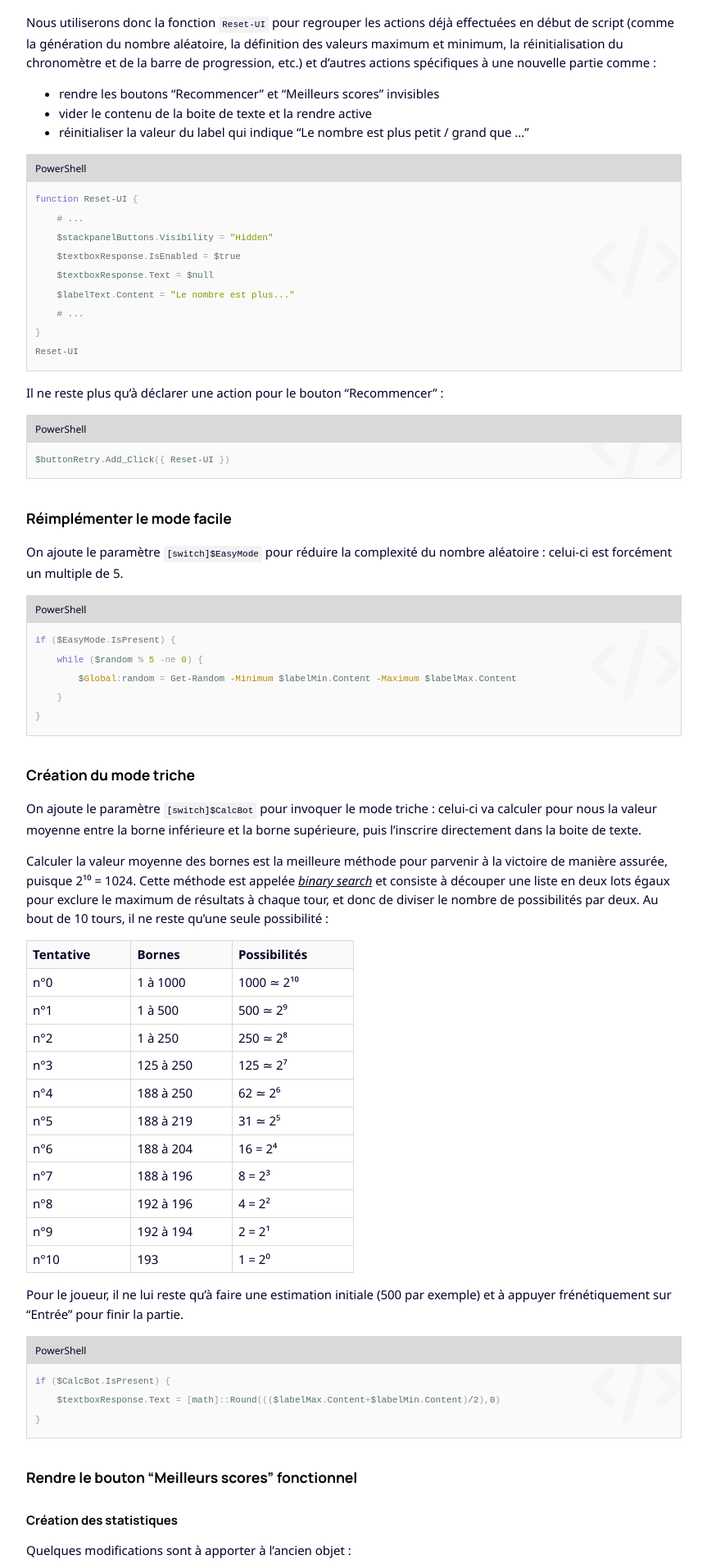
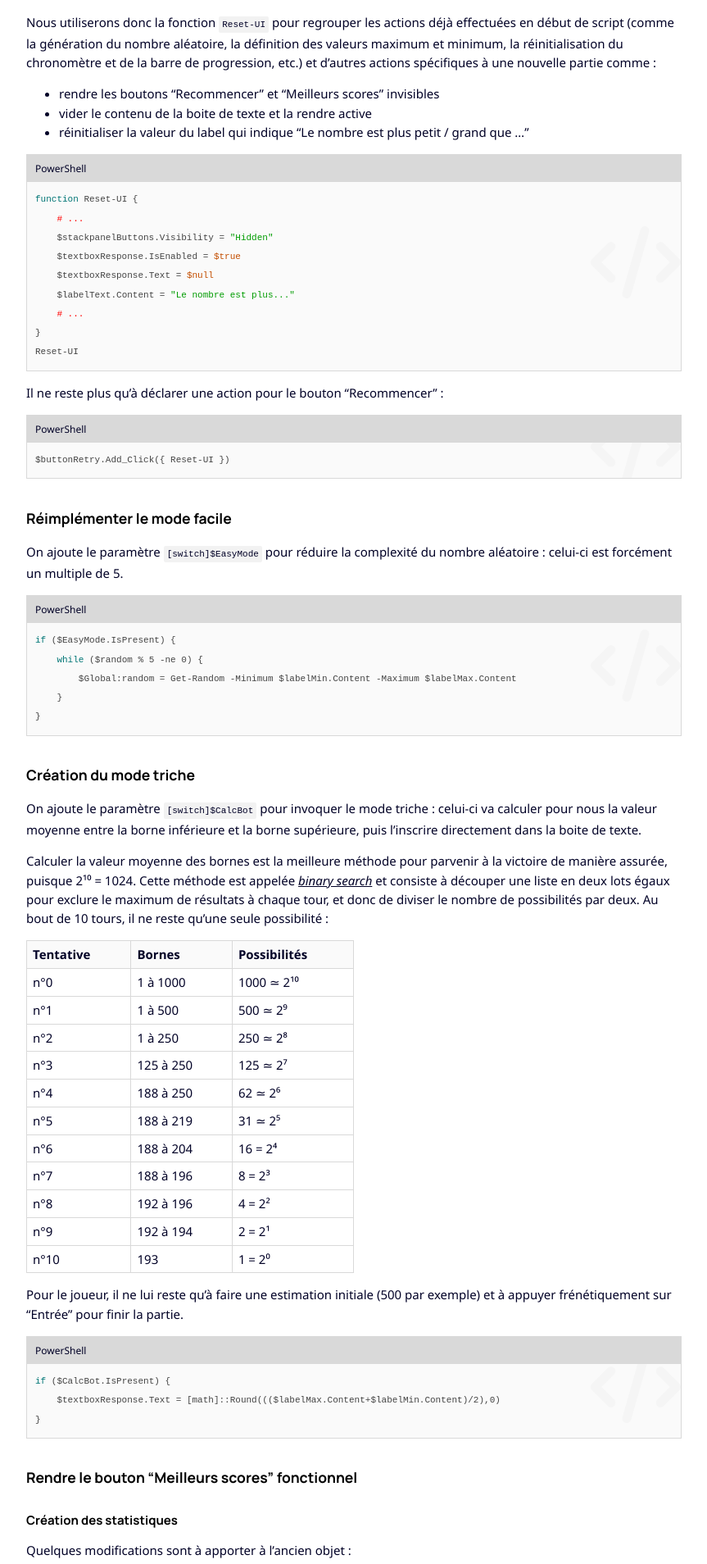
Before and after one commit to leobouard/leobouard.github.io, a Jekyll site: the page built from _posts/2022-12-01-cours-pratique-powershell-010.md, in a window 1280 px wide. Shown: the part 1436-3344 px from the top of the page at 82% size, without its empty margins (208-1071 px from the left). Built offline with Jekyll 4.4.1, drawn with Linux system fonts in a browser that asks for light colours; nearby versions of some CDN libraries; some web fonts are replaced.

Commit message:
Passage au thème igorpro

```diff
--- a/_sass/highlight.scss
+++ b/_sass/highlight.scss
@@ -1,4 +1,5 @@
-/* THEME : base16.solarized */
+/* https://spsarolkar.github.io/rouge-theme-preview/ */
+/* igorpro */
 
 .highlight table td {
     padding: 5px;
@@ -10,74 +11,42 @@
 
 .highlight,
 .highlight .w {
-    color: #586e75;
+    color: #444444;
 }
 
-/*
-.highlight .err {
-  color: #002b36;
-  background-color: #dc322f;
+.highlight .cp {
+    color: #CC00A3;
 }
-*/
+
+.highlight .cs {
+    color: #CC00A3;
+}
 
 .highlight .c,
 .highlight .cd,
 .highlight .cm,
-.highlight .c1,
-.highlight .cs {
-    color: #657b83;
+.highlight .c1 {
+    color: #FF0000;
 }
 
-.highlight .cp {
-    color: #b58900;
+.highlight .kc {
+    color: #C34E00;
 }
 
-.highlight .nt {
-    color: #b58900;
+.highlight .kd {
+    color: #0000FF;
 }
 
-.highlight .o,
-.highlight .ow {
-    color: #93a1a1;
-}
-
-.highlight .p,
-.highlight .pi {
-    color: #93a1a1;
-}
-
-.highlight .gi {
-    color: #859900;
-}
-
-.highlight .gd {
-    color: #dc322f;
-}
-
-.highlight .gh {
-    color: #268bd2;
-    background-color: #002b36;
-    font-weight: bold;
+.highlight .kr {
+    color: #007575;
 }
 
 .highlight .k,
 .highlight .kn,
 .highlight .kp,
-.highlight .kr,
+.highlight .kt,
 .highlight .kv {
-    color: #6c71c4;
-}
-
-.highlight .kc {
-    color: #cb4b16;
-}
-
-.highlight .kt {
-    color: #cb4b16;
-}
-
-.highlight .kd {
-    color: #cb4b16;
+    color: #0000FF;
 }
 
 .highlight .s,
@@ -85,51 +54,17 @@
 .highlight .sc,
 .highlight .sd,
 .highlight .s2,
+.highlight .se,
 .highlight .sh,
+.highlight .si,
 .highlight .sx,
-.highlight .s1 {
-    color: #859900;
+.highlight .sr,
+.highlight .s1,
+.highlight .ss {
+    color: #009C00;
 }
 
-.highlight .sr {
-    color: #2aa198;
+.highlight .nb,
+.highlight .bp {
+    color: #C34E00;
 }
-
-.highlight .si {
-    color: #d33682;
-}
-
-.highlight .se {
-    color: #d33682;
-}
-
-.highlight .nn {
-    color: #b58900;
-}
-
-.highlight .nc {
-    color: #b58900;
-}
-
-.highlight .no {
-    color: #b58900;
-}
-
-.highlight .na {
-    color: #268bd2;
-}
-
-.highlight .m,
-.highlight .mf,
-.highlight .mh,
-.highlight .mi,
-.highlight .il,
-.highlight .mo,
-.highlight .mb,
-.highlight .mx {
-    color: #859900;
-}
-
-.highlight .ss {
-    color: #859900;
-}
```
